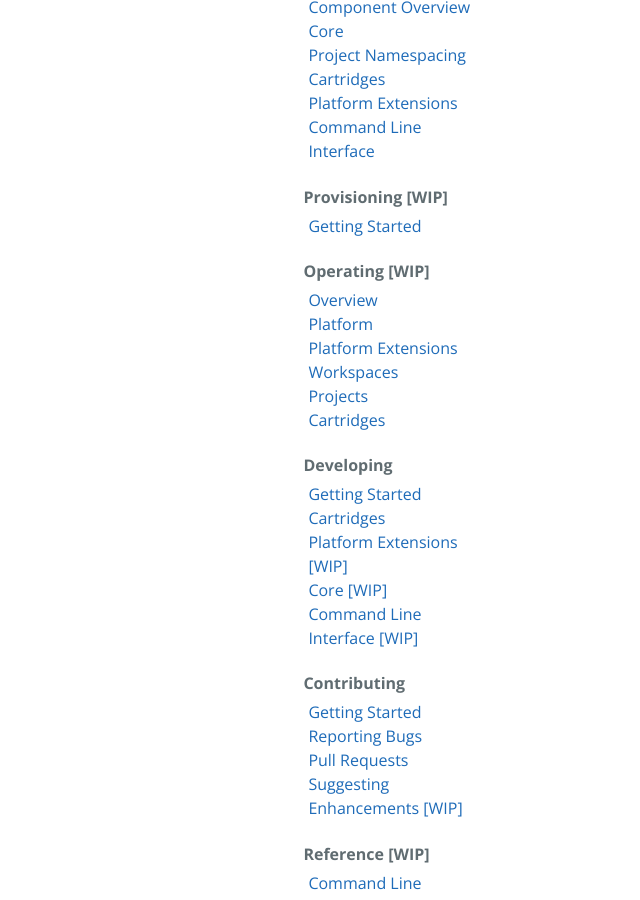
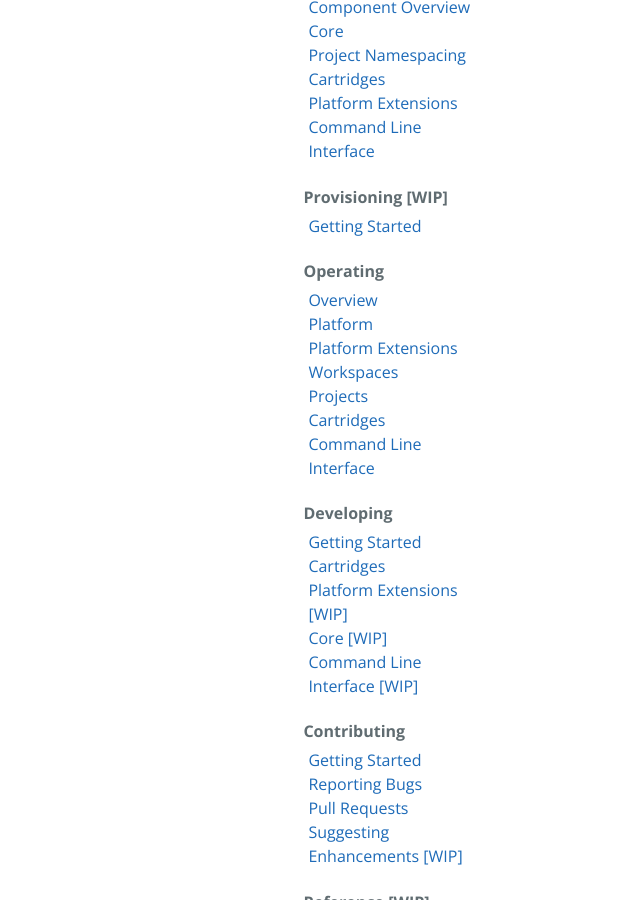
Before and after one commit to Accenture/adop-docker-compose, a Jekyll site: the page built from site/_docs/provisioning/index.md, in a window 1280 px wide and 900 px high, scrolled down 424 px. Shown: the whole window, without its empty margins (640-1280 px from the left). Built offline with Jekyll 4.4.1, drawn with Linux system fonts in a browser that asks for light colours.

```diff
--- a/site/_data/docs.yml
+++ b/site/_data/docs.yml
@@ -18,7 +18,7 @@
   docs:
   - provisioning
 
-- title: Operating [WIP]
+- title: Operating
   docs:
   - operating
   - operating/platform
@@ -26,6 +26,7 @@
   - operating/workspaces
   - operating/projects
   - operating/cartridges
+  - operating/cli
 
 - title: Developing
   docs:
```
Also changed, not shown: site/images/docs/platform_after_load_new_folders.png (added), site/images/docs/platform_extension_add_cred.png (added).
